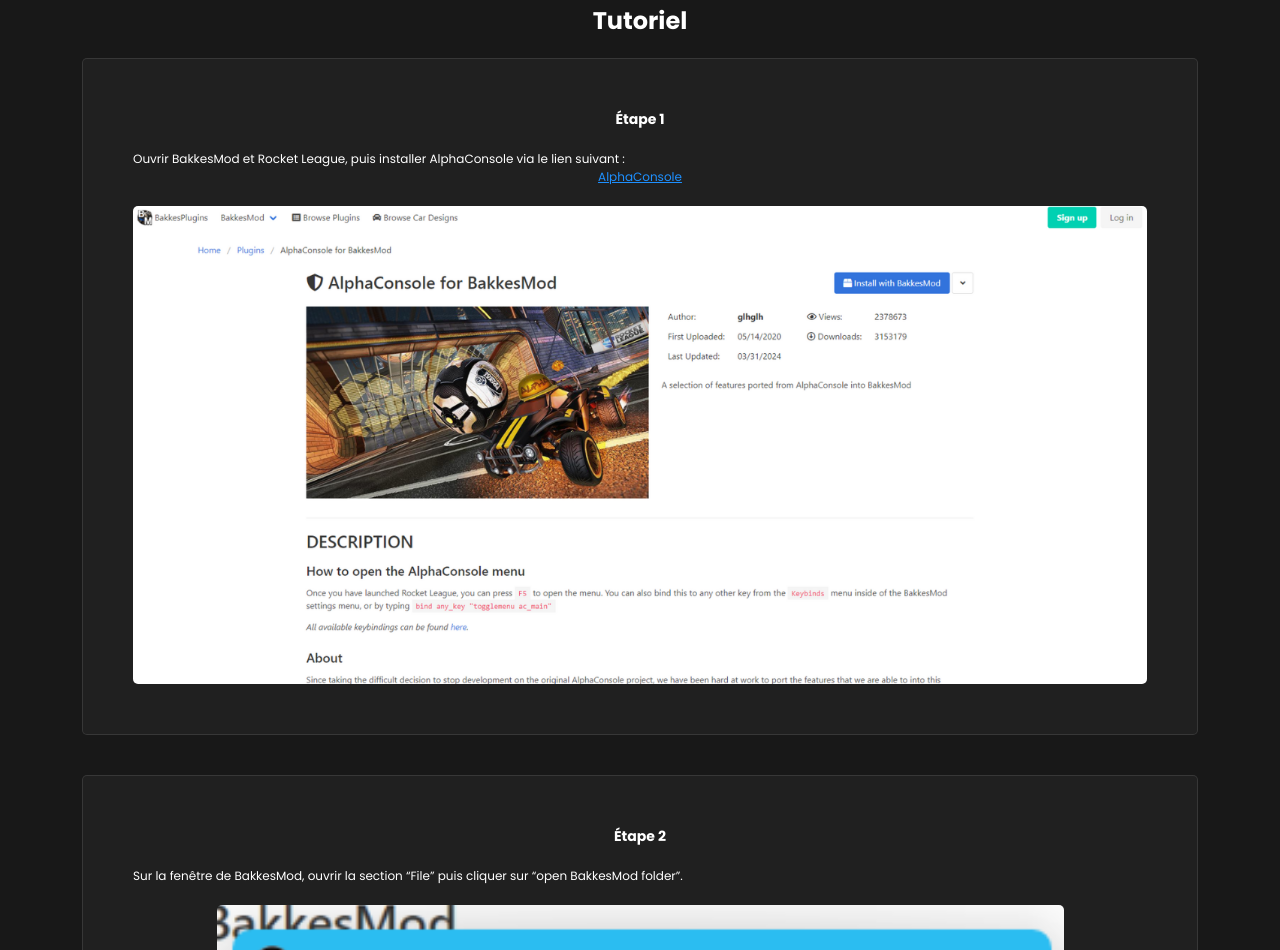
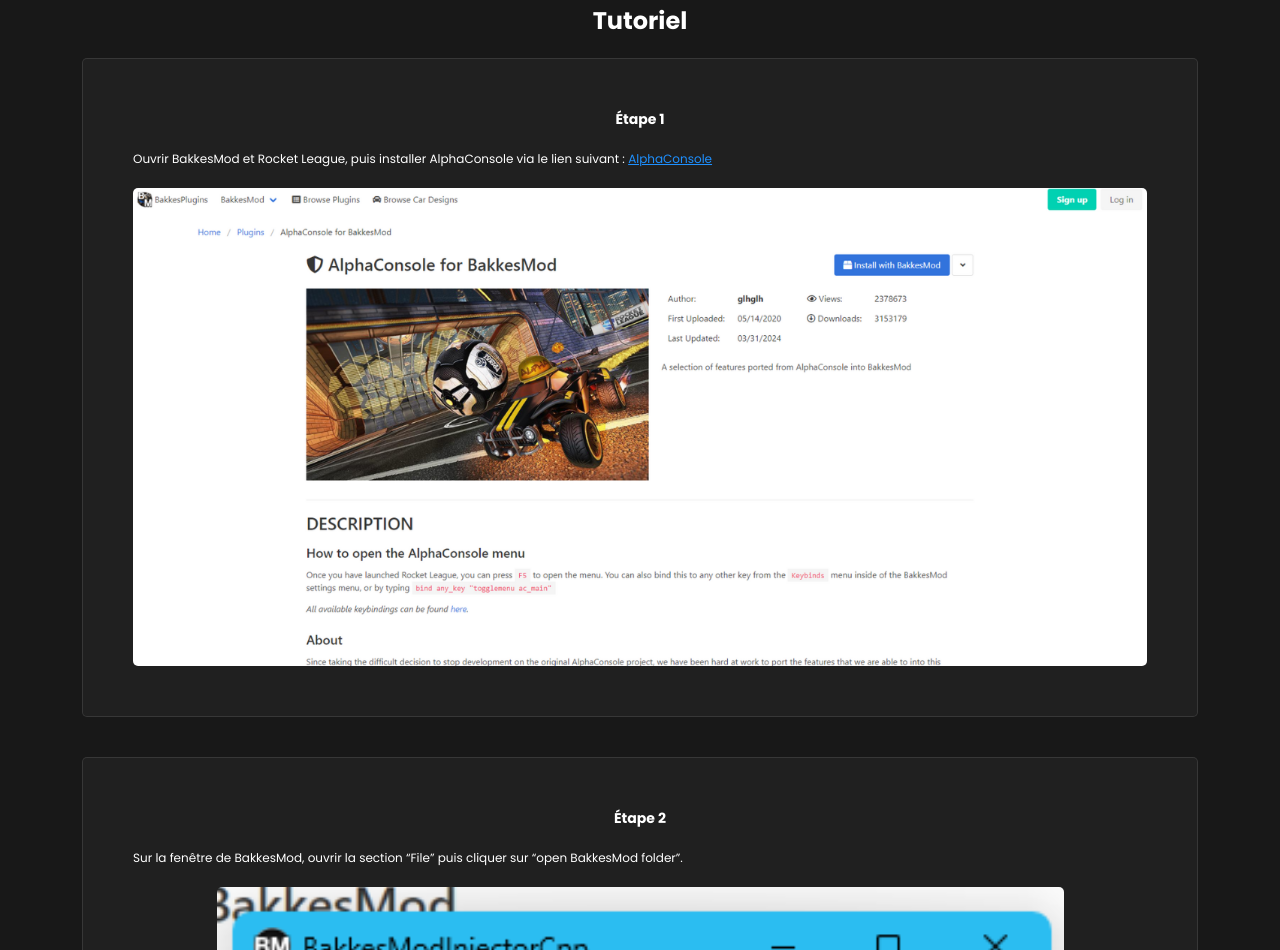
Before and after one commit to R4it0/rocket-decals, a website: page index.html in a window 1280 px wide. Shown: the part 2209-3159 px from the top of the page. Drawn offline with nearby package versions, Linux system fonts and the light colour scheme.

Commit message:
Refactor tutorial section in index.html by encapsulating instructions within a span for better structure and adding a link to AlphaConsole for direct access. This improves clarity and user experience.

```diff
--- a/index.html
+++ b/index.html
@@ -62,11 +62,11 @@
         <div data-aos="fade-up" data-aos-duration="1500" class="tuto-content">
             <div class="tuto-cards">
                 <h3 class="lang" data-lang-fr="Étape 1" data-lang-en="Step 1">Étape 1</h3>
-                <p class="lang" data-lang-fr="Ouvrir BakkesMod et Rocket League, puis installer AlphaConsole via le lien suivant :"
-                    data-lang-en="Open BakkesMod and Rocket League, then install AlphaConsole via the following link:">
-                    Ouvrir BakkesMod et Rocket League, puis installer AlphaConsole via le lien suivant :
+                <p>
+                    <span class="lang" data-lang-fr="Ouvrir BakkesMod et Rocket League, puis installer AlphaConsole via le lien suivant :"
+                        data-lang-en="Open BakkesMod and Rocket League, then install AlphaConsole via the following link:">Ouvrir BakkesMod et Rocket League, puis installer AlphaConsole via le lien suivant :</span>
+                    <a target="_blank" href="https://bakkesplugins.com/plugins/view/108" class="lang" data-lang-fr="AlphaConsole" data-lang-en="AlphaConsole">AlphaConsole</a>
                 </p>
-                <a target="_blank" href="https://bakkesplugins.com/plugins/view/108" class="lang" data-lang-fr="AlphaConsole" data-lang-en="AlphaConsole">AlphaConsole</a>
                 <img src="img/tuto/alphaconsole.png" alt="">
             </div>
 
```
